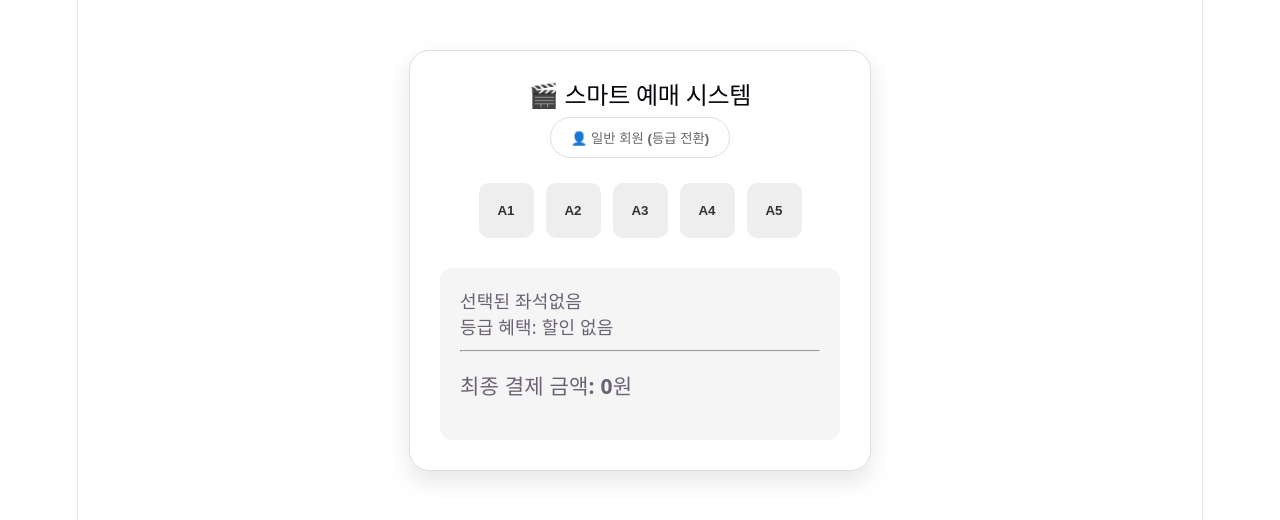
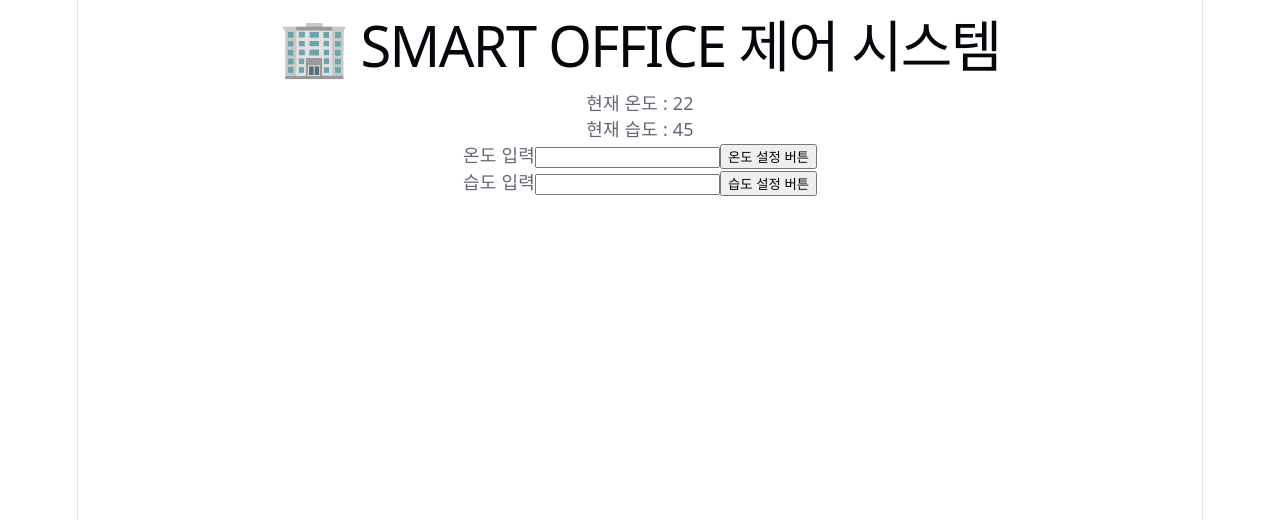
Before and after one commit to yunajoe/react-master-class-part2-inflearn, a React (Vite) app: page / in a window 1280 px wide. Shown: the top 520 px of the page. Built offline with nearby package versions, Linux system fonts and the light colour scheme.

Commit message:
mission:스마트오피스

```diff
--- a/src/App.jsx
+++ b/src/App.jsx
@@ -1,4 +1,4 @@
-import ReservationAnswer from "./components/ReservationAnswer.jsx";
+import OfficeControl from "./components/OfficeControl.jsx";
 
 function App() {
   return (
@@ -7,7 +7,8 @@ function App() {
       {/* <ShoppingCart /> */}
       {/* <ShoppingCartAnswer /> */}
       {/* <Reservation /> */}
-      <ReservationAnswer />
+      {/* <ReservationAnswer /> */}
+      <OfficeControl />
     </>
   );
 }
--- /dev/null
+++ b/src/components/OfficeControl.jsx
@@ -0,0 +1,100 @@
+// 사용자가 입력한 값을 리듀서로 전달하기 위해 payload라는 이름을 사용합니다.
+
+import { useReducer, useState } from "react";
+
+const ACTION_TYPES = Object.freeze({
+  CHANGE_TEMP: "CHANGE_TEMP",
+  CHANGE_HUMIDITY: "CHANGE_HUMIDITY",
+});
+
+function reducer(state, action) {
+  switch (action.type) {
+    case ACTION_TYPES.CHANGE_TEMP: {
+      const temp = action.payload;
+      if (Number.isNaN(temp)) {
+        alert("숫자로만 입력가능합니다.");
+        return state;
+      }
+      return {
+        ...state,
+        temperature: temp,
+      };
+    }
+    case ACTION_TYPES.CHANGE_HUMIDITY: {
+      const temp = action.payload;
+      if (Number.isNaN(temp)) {
+        alert("숫자로만 입력가능합니다.");
+        return state;
+      }
+      return {
+        ...state,
+        humidity: temp,
+      };
+    }
+    default:
+      return state;
+  }
+}
+
+const initialState = {
+  temperature: 22,
+  humidity: 45,
+};
+function OfficeControl() {
+  const [state, dispatch] = useReducer(reducer, initialState);
+  const [tempInput, setTempInput] = useState("");
+  const [humidityInput, setHumidityInput] = useState("");
+  return (
+    <div>
+      <h1> 🏢 SMART OFFICE 제어 시스템 </h1>
+      <div>
+        <p>현재 온도 : {state.temperature}</p>
+        <p>현재 습도 : {state.humidity}</p>
+      </div>
+      <div>
+        <div>
+          <label>온도 입력</label>
+          <input
+            value={tempInput}
+            onChange={(e) => {
+              setTempInput(e.target.value);
+            }}
+          />
+          <button
+            onClick={() => {
+              dispatch({
+                type: ACTION_TYPES.CHANGE_TEMP,
+                payload: Number(tempInput),
+              });
+              setTempInput("");
+            }}
+          >
+            온도 설정 버튼
+          </button>
+        </div>
+        <div>
+          <label>습도 입력</label>
+          <input
+            value={humidityInput}
+            onChange={(e) => {
+              setHumidityInput(e.target.value);
+            }}
+          />
+          <button
+            onClick={() => {
+              dispatch({
+                type: ACTION_TYPES.CHANGE_HUMIDITY,
+                payload: Number(humidityInput),
+              });
+              setHumidityInput("");
+            }}
+          >
+            습도 설정 버튼
+          </button>
+        </div>
+      </div>
+    </div>
+  );
+}
+
+export default OfficeControl;
```
